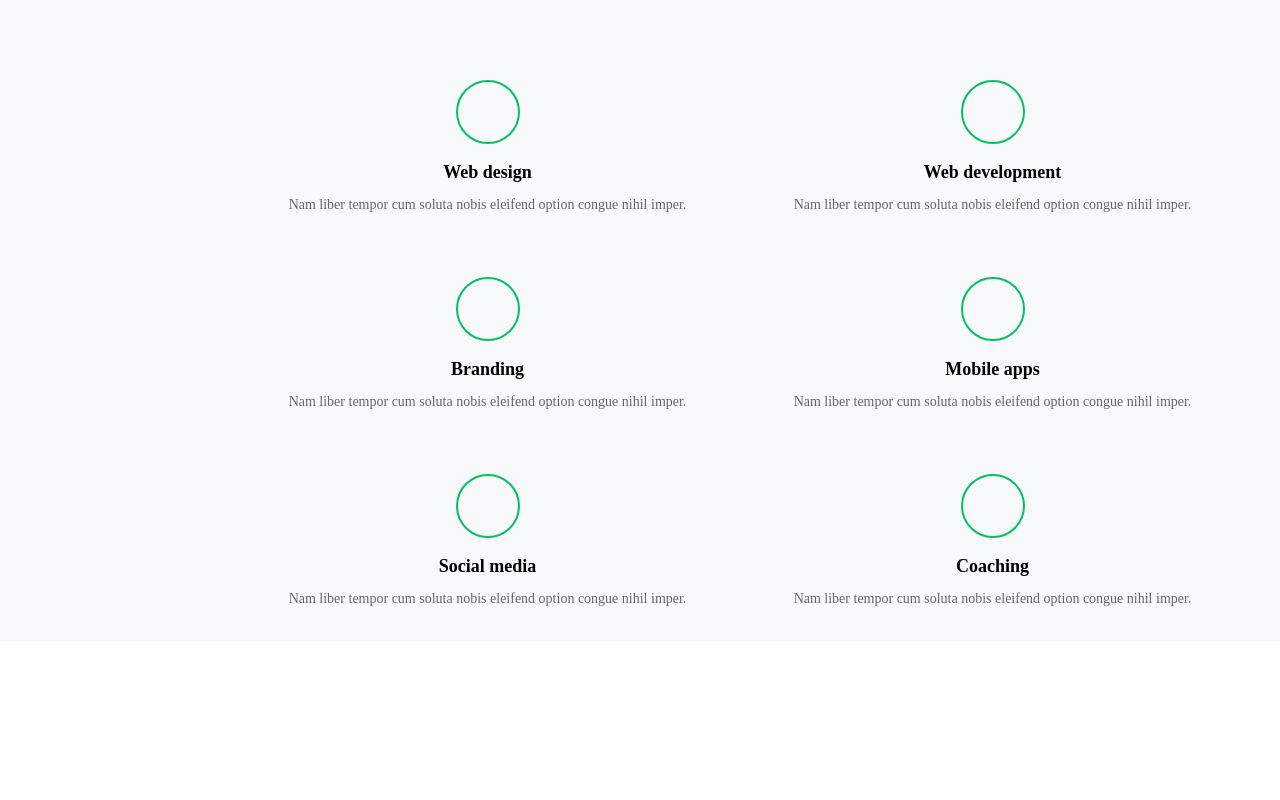
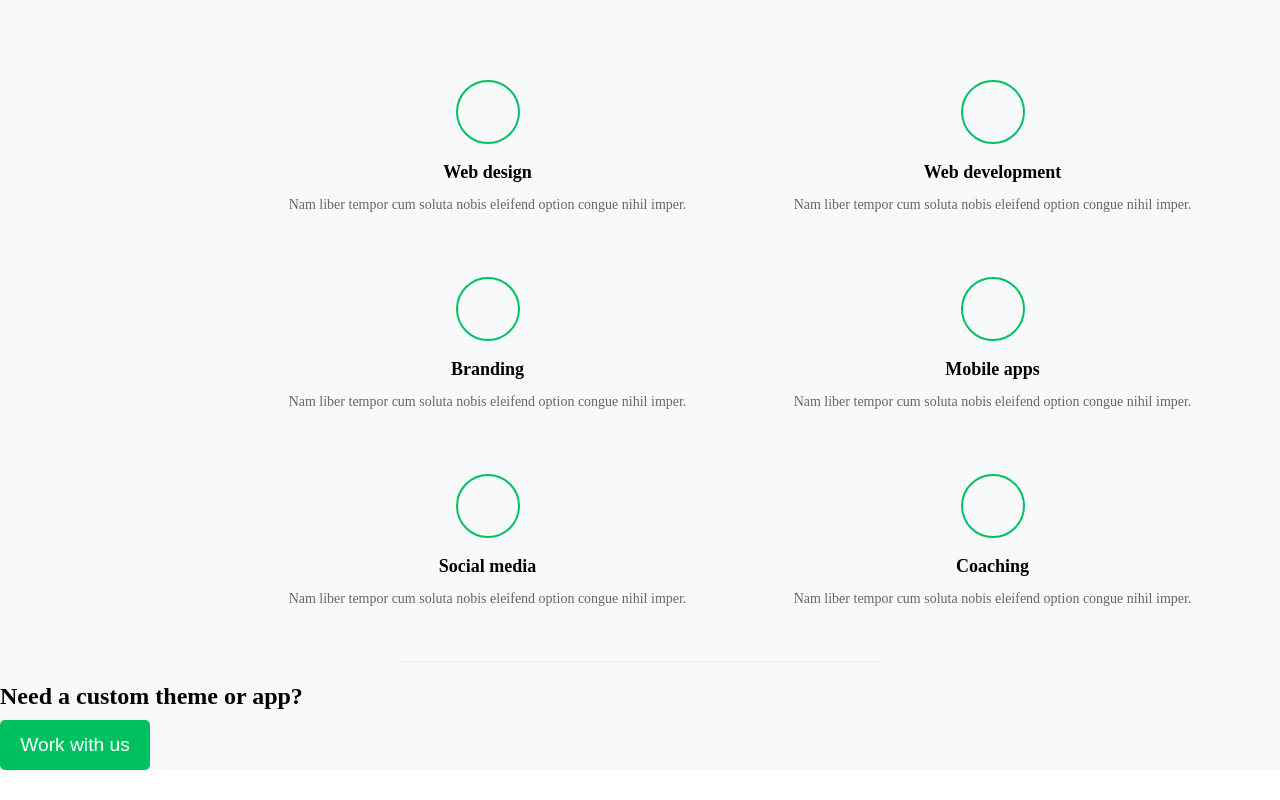
Before and after one commit to iamdeyg/union-website-clone, a plain HTML site: page index.html in a window 1280 px wide. Shown: the part 3667-4467 px from the top of the page. Before the commit the page ends 4338 px from the top, so only its background shows below. Drawn offline with Linux system fonts and the light colour scheme.

Commit message:
added more UI

```diff
--- a/assets/CSS/index.css
+++ b/assets/CSS/index.css
@@ -245,6 +245,10 @@ section p {
   font-size: 14px;
 }
 
+.workdiv {
+  justify-content: center; /* Centers horizontally */
+  align-items: center;
+}
 /* Responsive design */
 @media (max-width: 768px) {
   .container {
--- a/index.html
+++ b/index.html
@@ -190,6 +190,11 @@
             </div>
           </div>
         </div>
+        <hr class="hr3" />
+        <div class="workdiv">
+          <h2>Need a custom theme or app?</h2>
+          <button class="bttn">Work with us</button>
+        </div>
       </section>
     </main>
   </body>
```
